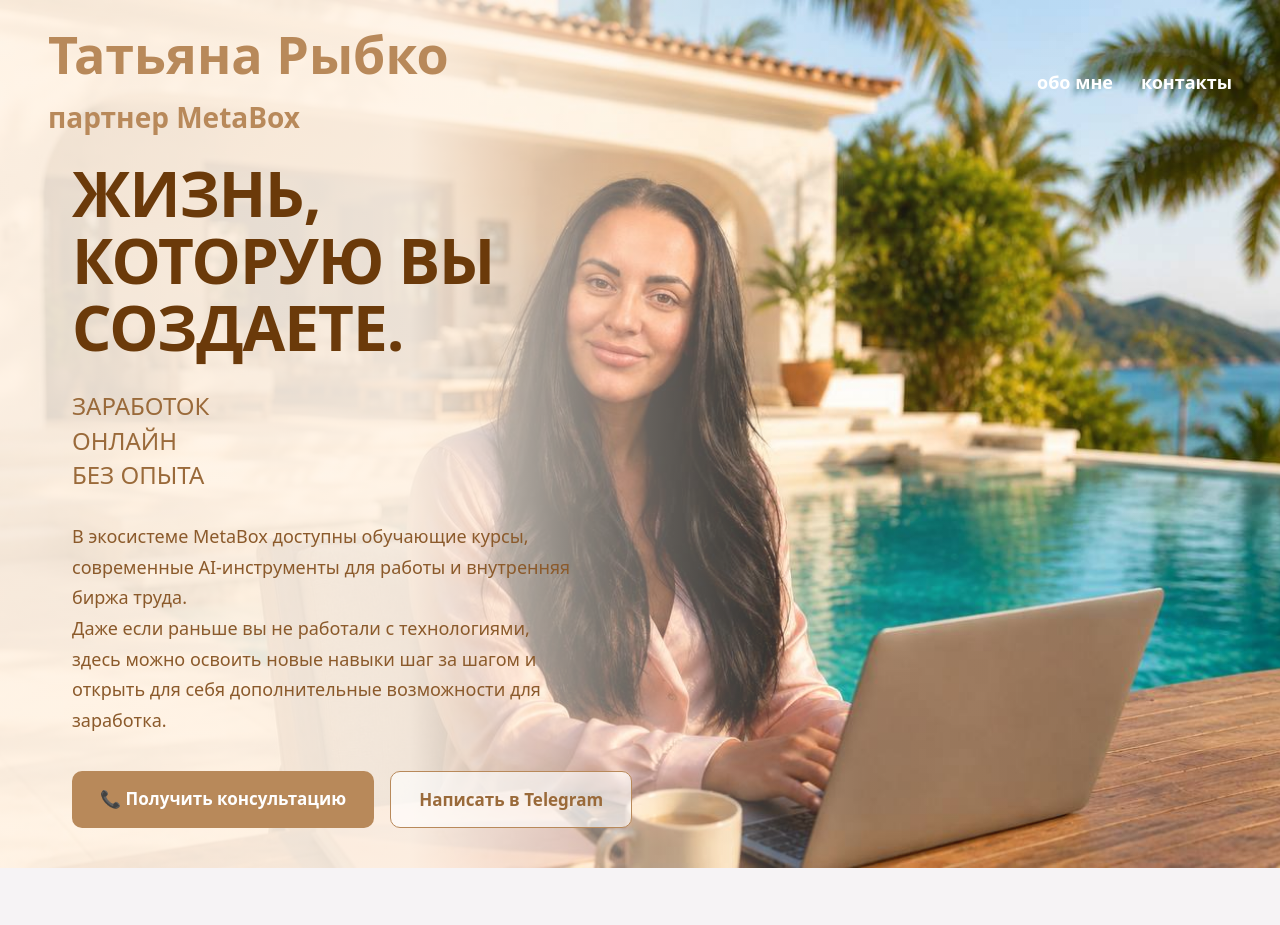
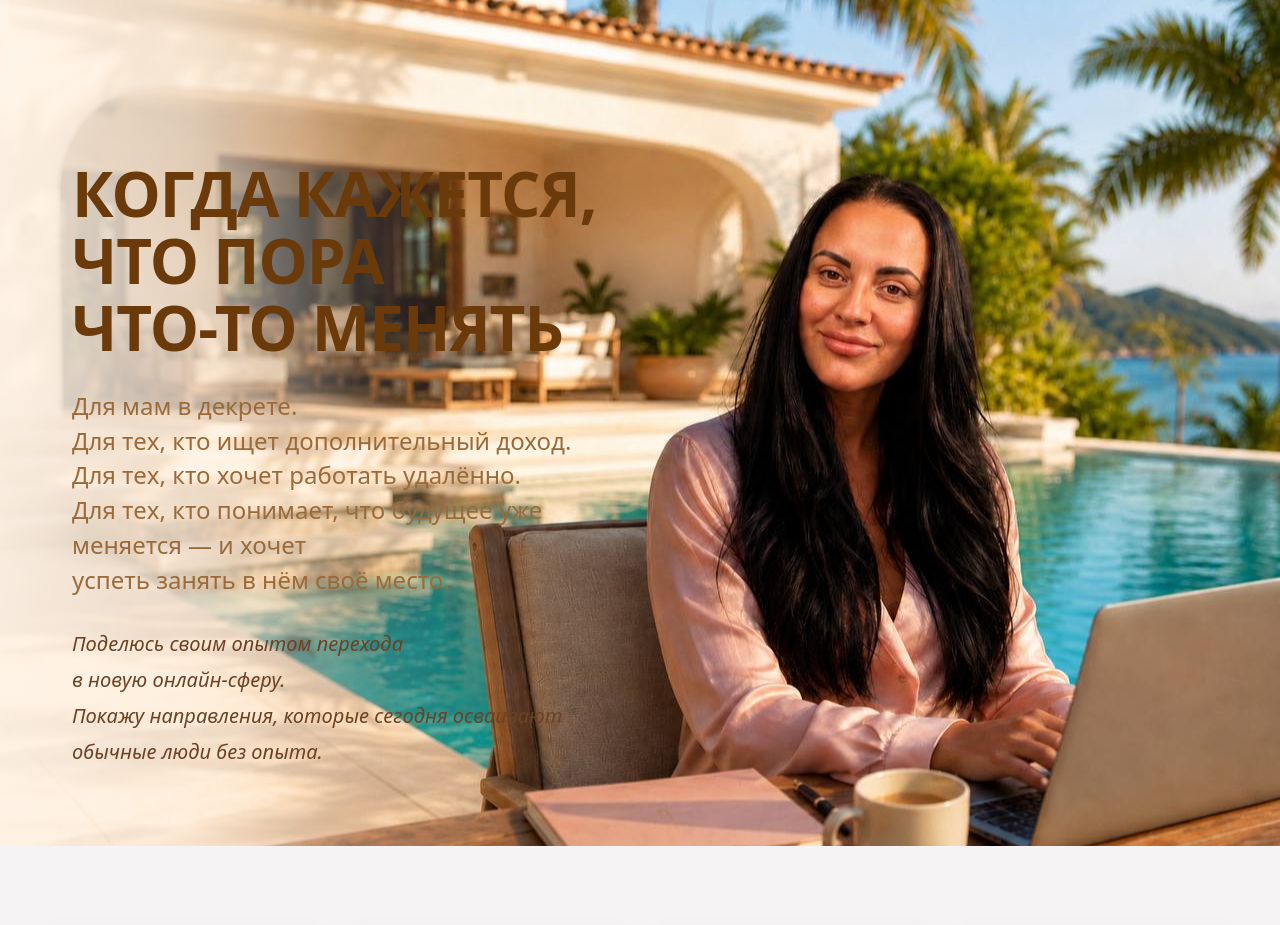
Before and after one commit to Tetiana-Rybko/bagira-landing, a React (Vite) app: page / in a window 1280 px wide. Shown: the top 925 px of the page. Built offline with nearby package versions, Linux system fonts and the light colour scheme.

Commit message:
refactor landing hero section content and layout

```diff
--- a/public/googlecdaf69ec227a1461.html
+++ b/public/googlecdaf69ec227a1461.html
@@ -1 +1 @@
-google-site-verification: googlecdaf69ec227a1461.html
+'Ґgoogle-site-verification: googlecdaf69ec227a1461.html
--- a/src/pages/LandingPage.tsx
+++ b/src/pages/LandingPage.tsx
@@ -128,7 +128,7 @@ const handleSubmit = async (e: FormEvent<HTMLFormElement>) => {
       position: "absolute",
       inset: 0,
       background:
-        "linear-gradient(90deg, rgba(255,244,232,0.88) 0%, rgba(255,244,232,0.92) 32%, rgba(255,244,232,0.45) 48%, rgba(255,244,232,0.05) 68%, rgba(255,244,232,0) 100%)",
+        "linear-gradient(90deg, rgba(255,244,232,0.9) 0%, rgba(255,244,232,0.7) 15%, rgba(255,244,232,0.2) 28%, rgba(255,244,232,0) 40%)",
       zIndex: 1,
     }}
   />
@@ -150,10 +150,10 @@ const handleSubmit = async (e: FormEvent<HTMLFormElement>) => {
   >
     <div>
       <div style={{ fontSize: isMobile ? 36 : 52, fontWeight: 800, color: "#B8895A", lineHeight: 1 }}>
-        Татьяна Рыбко
+
       </div>
       <div style={{ marginTop: 18, fontSize: isMobile ? 22 : 28, fontWeight: 600, color: "#B8895A" }}>
-        партнер MetaBox
+
       </div>
     </div>
 
@@ -166,11 +166,10 @@ const handleSubmit = async (e: FormEvent<HTMLFormElement>) => {
       }}
     >
       <a href="#about" style={{ color: "#FFFFFF", textDecoration: "none" }}>
-        обо мне
       </a>
 
       <a href="#contacts" style={{ color: "#FFFFFF", textDecoration: "none" }}>
-        контакты
+
       </a>
     </nav>
   </div>
@@ -195,11 +194,11 @@ const handleSubmit = async (e: FormEvent<HTMLFormElement>) => {
         letterSpacing: "-1px",
       }}
     >
-      ЖИЗНЬ,
+      КОГДА КАЖЕТСЯ,
       <br />
-      КОТОРУЮ ВЫ
+      ЧТО ПОРА
       <br />
-      СОЗДАЕТЕ.
+      ЧТО-ТО МЕНЯТЬ
     </h1>
 
     <p
@@ -212,28 +211,37 @@ const handleSubmit = async (e: FormEvent<HTMLFormElement>) => {
         fontWeight: 500,
       }}
     >
-      ЗАРАБОТОК
+      Для мам в декрете.
       <br />
-      ОНЛАЙН
+      Для тех, кто ищет дополнительный доход.
       <br />
-      БЕЗ ОПЫТА
+      Для тех, кто хочет работать удалённо.
+      <br />
+      Для тех, кто понимает, что будущее уже меняется — и хочет
+      <br />
+      успеть занять в нём своё место.
+
     </p>
 
     <p
       style={{
         margin: "28px 0 0",
         maxWidth: isMobile ? 260 : 520,
-        fontSize: isMobile ? 14 : 18,
-        lineHeight: 1.7,
-        color: "#8B5A2B",
+        fontWeight: 500,
+        fontSize: isMobile ? 15: 20,
+        lineHeight: 1.8,
+        color: "#6B4226",
       }}
     >
-      В экосистеме MetaBox доступны обучающие курсы, современные AI-инструменты для работы и внутренняя биржа труда.
+      <em>Поделюсь своим опытом перехода
       <br />
-      Даже если раньше вы не работали с технологиями,
+      в новую онлайн-сферу.
+      <br />
+     Покажу направления, которые сегодня
+     осваивают обычные люди без опыта.
+      </em>
 
-      <br />
-      здесь можно освоить новые навыки шаг за шагом и открыть для себя дополнительные возможности для заработка.
+
     </p>
 
     <div
@@ -245,47 +253,9 @@ const handleSubmit = async (e: FormEvent<HTMLFormElement>) => {
         flexWrap: "wrap",
       }}
     >
-      <a
-        href="#contacts"
-        style={{
-          display: "inline-block",
-          background: "#B8895A",
-          color: "#FFFFFF",
-          textDecoration: "none",
-          borderRadius: 10,
-          padding: "16px 28px",
-          fontWeight: 700,
-          fontSize: 17,
-          border: "none",
-          width: isMobile ? "100%" : "auto",
-          boxSizing: "border-box",
-          textAlign: "center",
-        }}
-      >
-        📞 Получить консультацию
-      </a>
 
-      <a
-        href="https://t.me/rybka_yara"
-        target="_blank"
-        rel="noreferrer"
-        style={{
-          display: "inline-block",
-          background: "rgba(255,255,255,0.65)",
-          color: "#9A6A3A",
-          textDecoration: "none",
-          borderRadius: 10,
-          padding: "16px 28px",
-          fontWeight: 700,
-          fontSize: 17,
-          border: "1px solid #B8895A",
-          width: isMobile ? "100%" : "auto",
-          boxSizing: "border-box",
-          textAlign: "center",
-        }}
-      >
-        Написать в Telegram
-      </a>
+
+
     </div>
   </div>
 </section>
```
Also changed, not shown: public/images/rybka_tanya.jpg.
